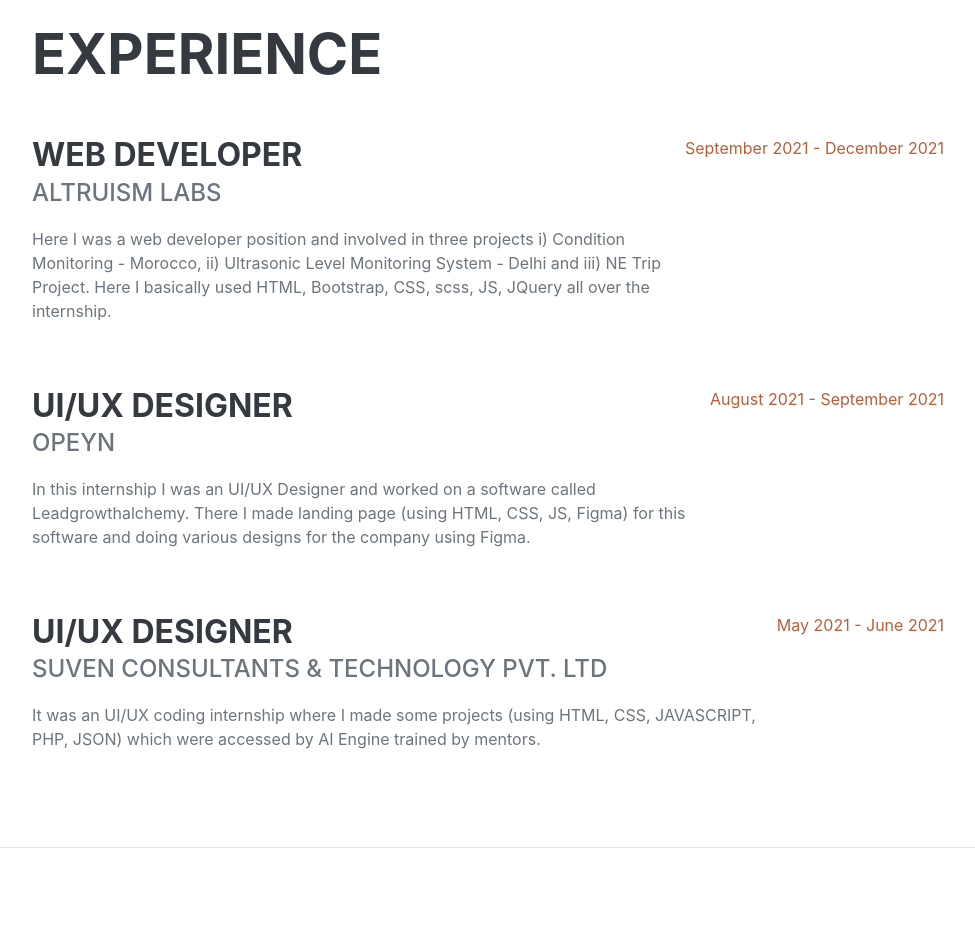
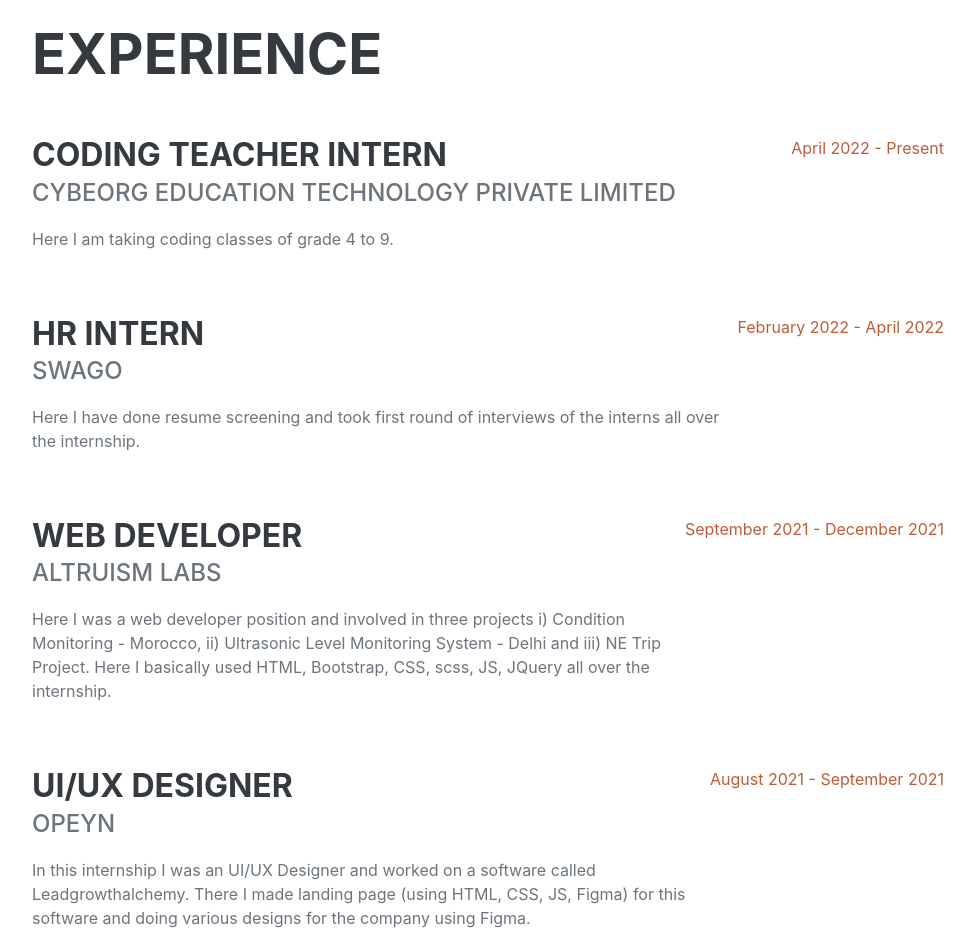
Before and after one commit to 2478/Resume, a plain HTML site: page index.html in a window 1280 px wide. Shown: the part 860-1796 px from the top of the page, without its empty margins (288-1263 px from the left). Drawn offline with nearby package versions, Linux system fonts and the light colour scheme; a web font is replaced by a local one.

Commit message:
Update index.html

```diff
--- a/index.html
+++ b/index.html
@@ -61,6 +61,24 @@
             <section class="resume-section" id="experience">
                 <div class="resume-section-content">
                     <h2 class="mb-5">Experience</h2>
+
+                    <div class="d-flex flex-column flex-md-row justify-content-between mb-5">
+                        <div class="flex-grow-1">
+                            <h3 class="mb-0"> Coding Teacher Intern </h3>
+                            <div class="subheading mb-3">Cybeorg Education Technology Private Limited</div>
+                            <p>Here I am taking coding classes of grade 4 to 9.</p>
+                        </div>
+                        <div class="flex-shrink-0"><span class="text-primary">April 2022 - Present</span></div>
+                    </div>
+
+                    <div class="d-flex flex-column flex-md-row justify-content-between mb-5">
+                        <div class="flex-grow-1">
+                            <h3 class="mb-0"> HR Intern </h3>
+                            <div class="subheading mb-3">Swago</div>
+                            <p>Here I have done resume screening and took first round of interviews of the interns all over the internship.</p>
+                        </div>
+                        <div class="flex-shrink-0"><span class="text-primary">February 2022 - April 2022</span></div>
+                    </div>
 
                     <div class="d-flex flex-column flex-md-row justify-content-between mb-5">
                         <div class="flex-grow-1">
```
